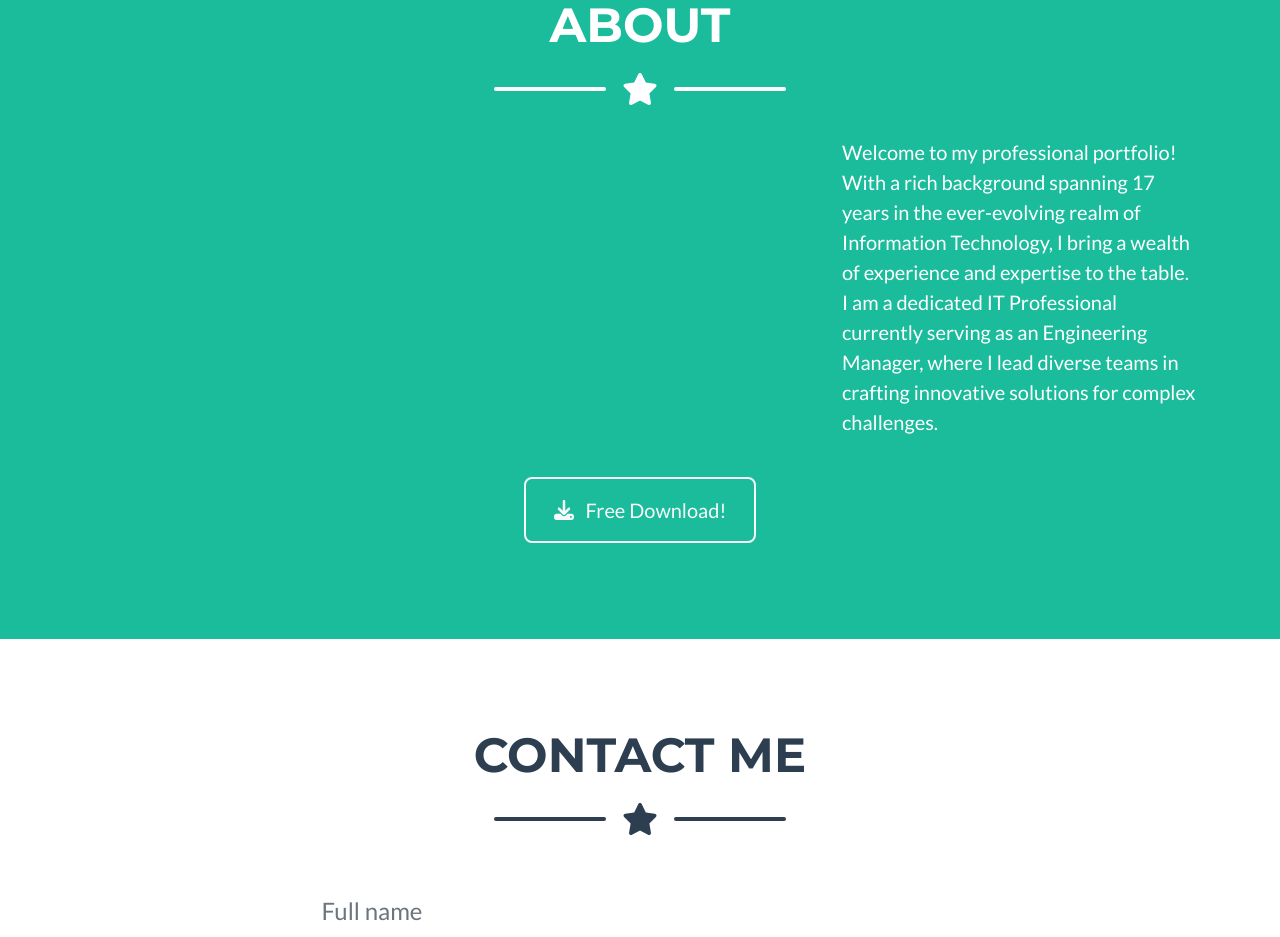
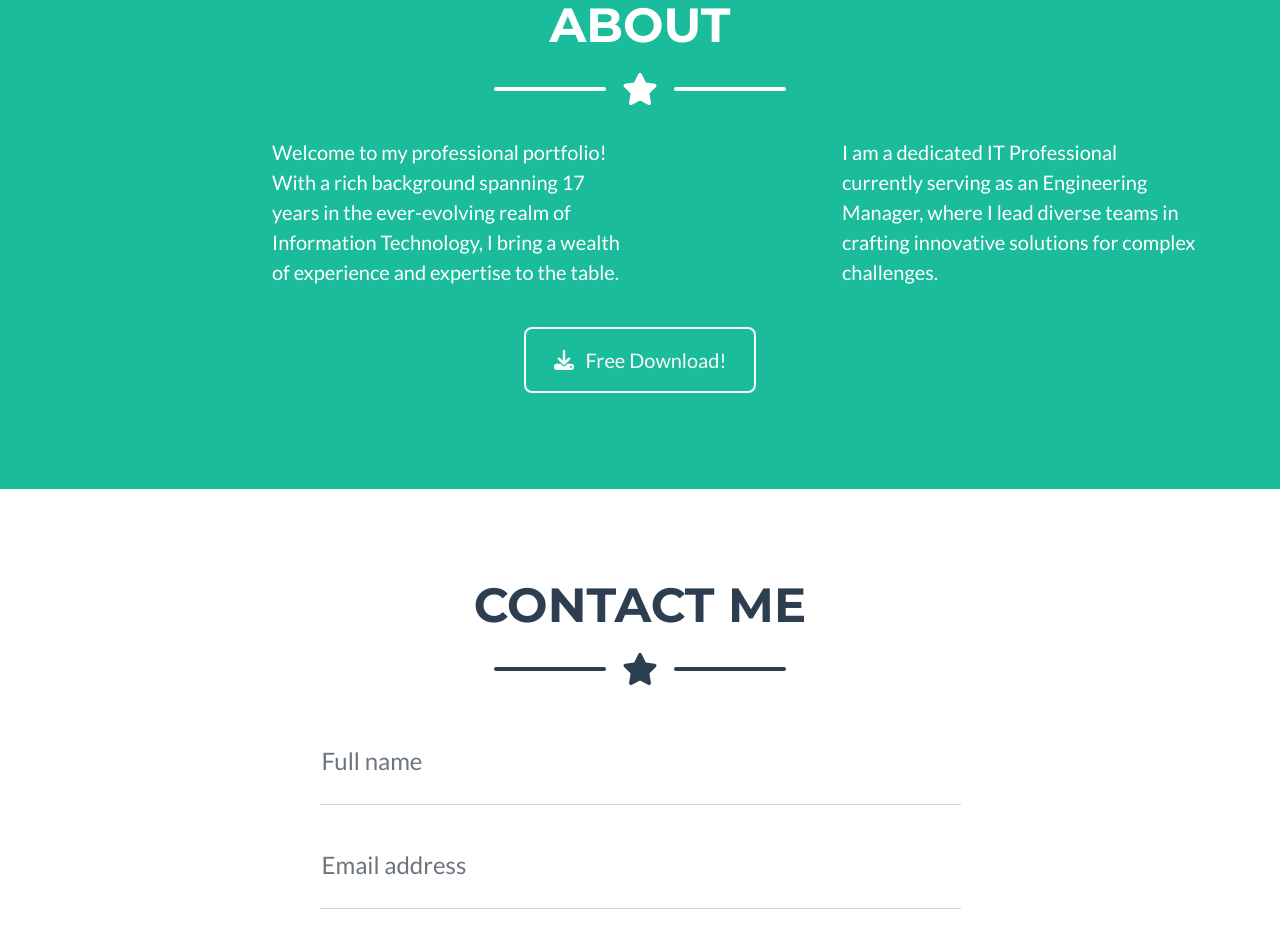
Before and after one commit to navedrizv/blog, a plain HTML site: page index.html in a window 1280 px wide. Shown: the part 1760-2697 px from the top of the page. Drawn offline with nearby package versions, Linux system fonts and the light colour scheme.

Commit message:
about us

```diff
--- a/index.html
+++ b/index.html
@@ -134,7 +134,8 @@
                 </div>
                 <!-- About Section Content-->
                 <div class="row">
-                    <div class="col-lg-4 ms-auto"><p class="lead">Welcome to my professional portfolio! With a rich background spanning 17 years in the ever-evolving realm of Information Technology, I bring a wealth of experience and expertise to the table. I am a dedicated IT Professional currently serving as an Engineering Manager, where I lead diverse teams in crafting innovative solutions for complex challenges.</p></div>
+                    <div class="col-lg-4 ms-auto"><p class="lead">Welcome to my professional portfolio! With a rich background spanning 17 years in the ever-evolving realm of Information Technology, I bring a wealth of experience and expertise to the table.</p></div>
+                    <div class="col-lg-4 ms-auto"><p class="lead">I am a dedicated IT Professional currently serving as an Engineering Manager, where I lead diverse teams in crafting innovative solutions for complex challenges.</p>
                 </div>
                 <!-- About Section Button-->
                 <div class="text-center mt-4">
```
